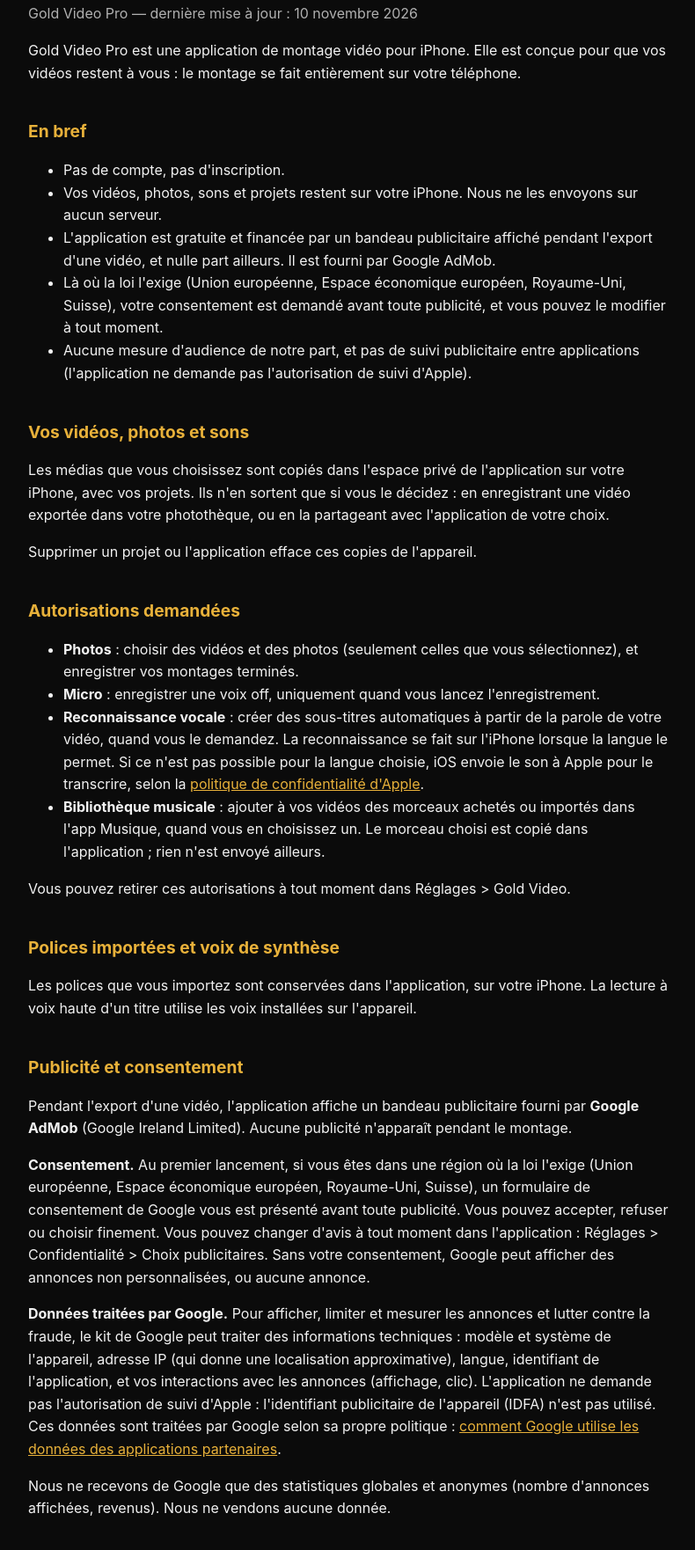
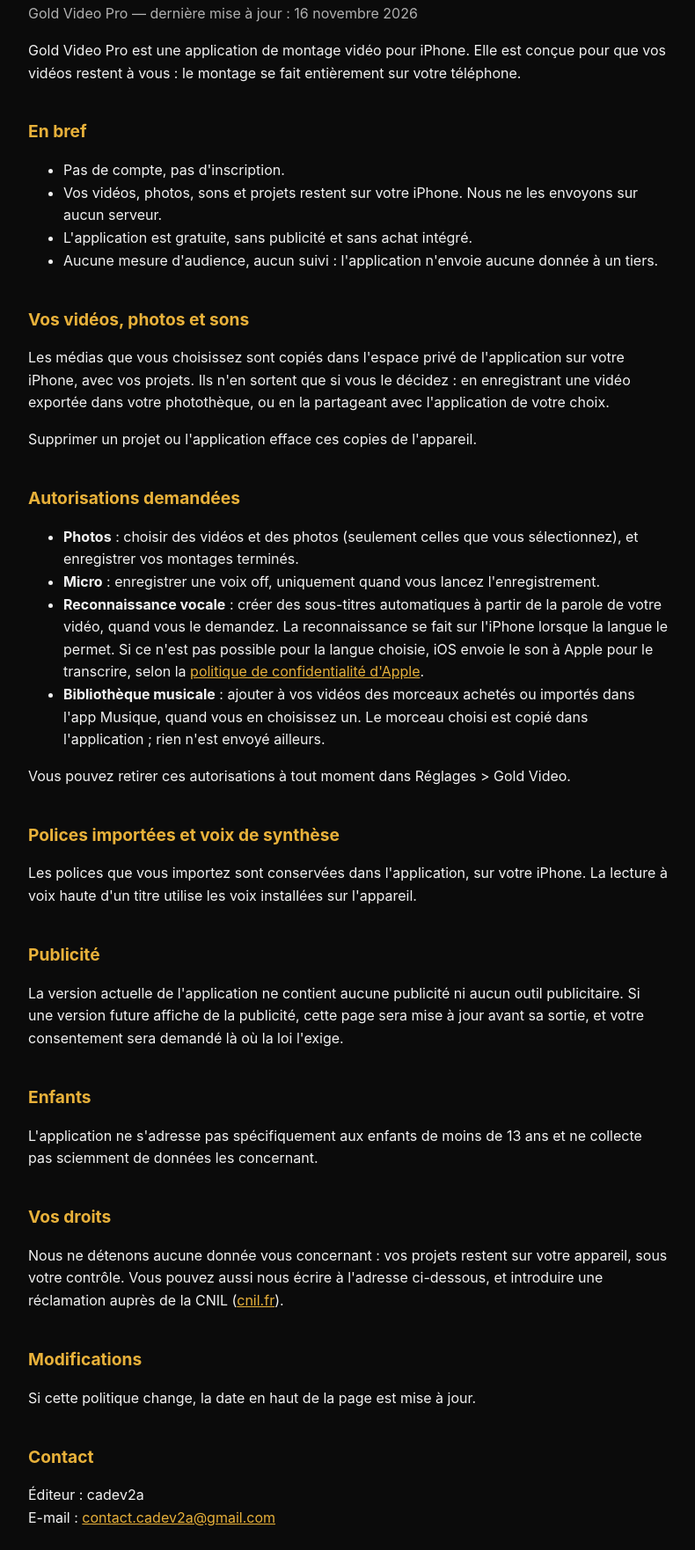
Before and after one commit to cadev2a/GoldVideoPro, a plain HTML site: page confidentialite.html in a window 1280 px wide. Shown: the part 138-1900 px from the top of the page at 88% size, without its empty margins (244-1034 px from the left). Drawn offline with Linux system fonts and the light colour scheme.

Commit message:
docs: politique de confidentialité sans publicité (build 1.0 (4))
Co-Authored-By: Claude Opus 5.5 <noreply@anthropic.com>

```diff
--- a/confidentialite.html
+++ b/confidentialite.html
@@ -10,16 +10,15 @@ p,li{color:var(--fg)}.muted{color:var(--muted)}a{color:var(--gold)}nav{display:f
 <body><main><nav><strong>Gold Video Pro</strong><span><a href="support.html">Assistance</a> · <a href="privacy.html">English</a></span></nav>
 
 <h1>Politique de confidentialité</h1>
-<p class="muted">Gold Video Pro — dernière mise à jour : 10 novembre 2026</p>
+<p class="muted">Gold Video Pro — dernière mise à jour : 16 novembre 2026</p>
 <p>Gold Video Pro est une application de montage vidéo pour iPhone. Elle est conçue pour que vos vidéos restent à vous : le montage se fait entièrement sur votre téléphone.</p>
 
 <h2>En bref</h2>
 <ul>
 <li>Pas de compte, pas d'inscription.</li>
 <li>Vos vidéos, photos, sons et projets restent sur votre iPhone. Nous ne les envoyons sur aucun serveur.</li>
-<li>L'application est gratuite et financée par un bandeau publicitaire affiché pendant l'export d'une vidéo, et nulle part ailleurs. Il est fourni par Google AdMob.</li>
-<li>Là où la loi l'exige (Union européenne, Espace économique européen, Royaume-Uni, Suisse), votre consentement est demandé avant toute publicité, et vous pouvez le modifier à tout moment.</li>
-<li>Aucune mesure d'audience de notre part, et pas de suivi publicitaire entre applications (l'application ne demande pas l'autorisation de suivi d'Apple).</li>
+<li>L'application est gratuite, sans publicité et sans achat intégré.</li>
+<li>Aucune mesure d'audience, aucun suivi : l'application n'envoie aucune donnée à un tiers.</li>
 </ul>
 
 <h2>Vos vidéos, photos et sons</h2>
@@ -38,17 +37,14 @@ p,li{color:var(--fg)}.muted{color:var(--muted)}a{color:var(--gold)}nav{display:f
 <h2>Polices importées et voix de synthèse</h2>
 <p>Les polices que vous importez sont conservées dans l'application, sur votre iPhone. La lecture à voix haute d'un titre utilise les voix installées sur l'appareil.</p>
 
-<h2>Publicité et consentement</h2>
-<p>Pendant l'export d'une vidéo, l'application affiche un bandeau publicitaire fourni par <strong>Google AdMob</strong> (Google Ireland Limited). Aucune publicité n'apparaît pendant le montage.</p>
-<p><strong>Consentement.</strong> Au premier lancement, si vous êtes dans une région où la loi l'exige (Union européenne, Espace économique européen, Royaume-Uni, Suisse), un formulaire de consentement de Google vous est présenté avant toute publicité. Vous pouvez accepter, refuser ou choisir finement. Vous pouvez changer d'avis à tout moment dans l'application : Réglages &gt; Confidentialité &gt; Choix publicitaires. Sans votre consentement, Google peut afficher des annonces non personnalisées, ou aucune annonce.</p>
-<p><strong>Données traitées par Google.</strong> Pour afficher, limiter et mesurer les annonces et lutter contre la fraude, le kit de Google peut traiter des informations techniques : modèle et système de l'appareil, adresse IP (qui donne une localisation approximative), langue, identifiant de l'application, et vos interactions avec les annonces (affichage, clic). L'application ne demande pas l'autorisation de suivi d'Apple : l'identifiant publicitaire de l'appareil (IDFA) n'est pas utilisé. Ces données sont traitées par Google selon sa propre politique : <a href="https://policies.google.com/technologies/partner-sites">comment Google utilise les données des applications partenaires</a>.</p>
-<p>Nous ne recevons de Google que des statistiques globales et anonymes (nombre d'annonces affichées, revenus). Nous ne vendons aucune donnée.</p>
+<h2>Publicité</h2>
+<p>La version actuelle de l'application ne contient aucune publicité ni aucun outil publicitaire. Si une version future affiche de la publicité, cette page sera mise à jour avant sa sortie, et votre consentement sera demandé là où la loi l'exige.</p>
 
 <h2>Enfants</h2>
 <p>L'application ne s'adresse pas spécifiquement aux enfants de moins de 13 ans et ne collecte pas sciemment de données les concernant.</p>
 
 <h2>Vos droits</h2>
-<p>Nous ne détenons aucune donnée vous concernant : vos projets restent sur votre appareil, sous votre contrôle. Pour les données publicitaires, vous pouvez retirer votre consentement dans l'application (Réglages &gt; Confidentialité &gt; Choix publicitaires) et exercer vos droits auprès de Google. Vous pouvez aussi nous écrire à l'adresse ci-dessous, et introduire une réclamation auprès de la CNIL (<a href="https://www.cnil.fr">cnil.fr</a>).</p>
+<p>Nous ne détenons aucune donnée vous concernant : vos projets restent sur votre appareil, sous votre contrôle. Vous pouvez aussi nous écrire à l'adresse ci-dessous, et introduire une réclamation auprès de la CNIL (<a href="https://www.cnil.fr">cnil.fr</a>).</p>
 
 <h2>Modifications</h2>
 <p>Si cette politique change, la date en haut de la page est mise à jour.</p>
```
Also changed, not shown: privacy.html (+6 -10 lines).
